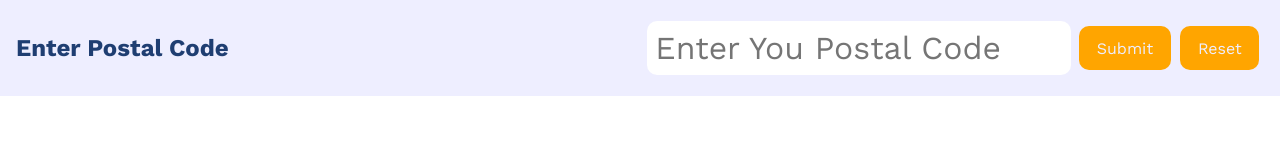
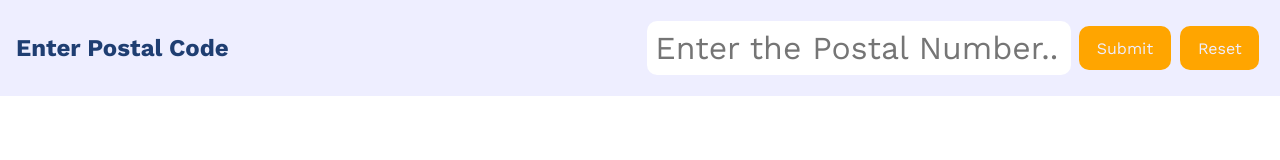
Before and after one commit to soheb21/-Zip-Code-Information-App---React, a React (Vite) app: page / in a window 1280 px wide. Shown: the top 160 px of the page. Built offline with nearby package versions, Linux system fonts and the light colour scheme; a web font is replaced by a local one.

Commit message:
Update Postal.jsx

```diff
--- a/src/components/Postal/Postal.jsx
+++ b/src/components/Postal/Postal.jsx
@@ -9,7 +9,7 @@ const Postal = () => {
 
     const handleSubmit = () => {
         if (!postalCode) {
-            alert("please Enter the pincode")
+            alert("please Enter the Postal Number")
         }
         else if (postalCode.length !== 6) {
             alert("Please Enter Valid Postal Number")
@@ -28,7 +28,7 @@ const Postal = () => {
         <div className='input-Container'>
             <h1>Enter Postal Code </h1>
             <div className=" ">
-                <input type="number" value={postalCode} onChange={(e) => setPostalCode(e.target.value)} placeholder='Enter You Postal Code' />
+                <input type="number" value={postalCode} onChange={(e) => setPostalCode(e.target.value)} placeholder='Enter the Postal Number..' />
                 <div className="n-btn">
                     <button className='button' onClick={handleSubmit}>Submit</button>
                     <button className='button' onClick={handleReset} >Reset</button>
```
